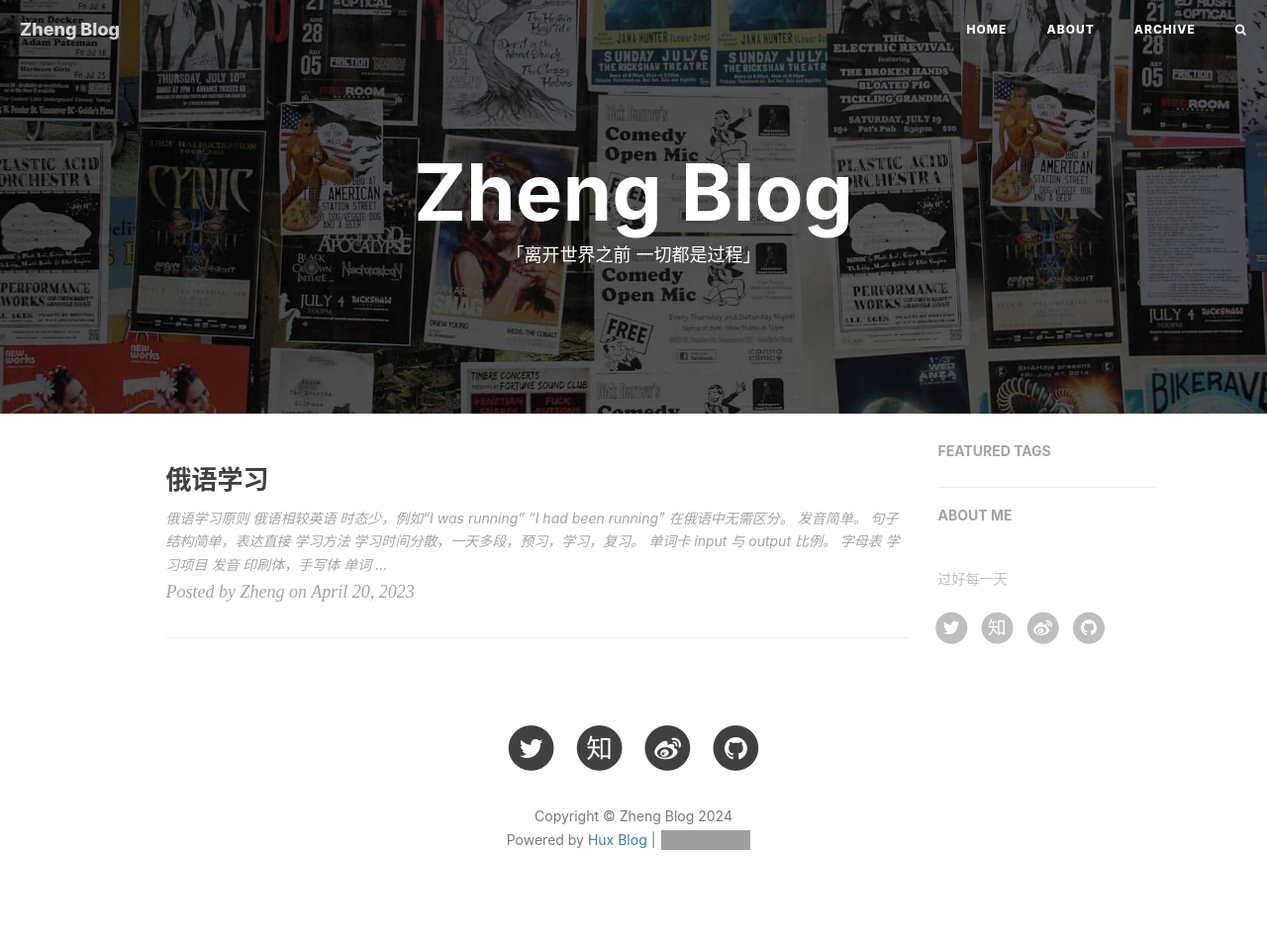
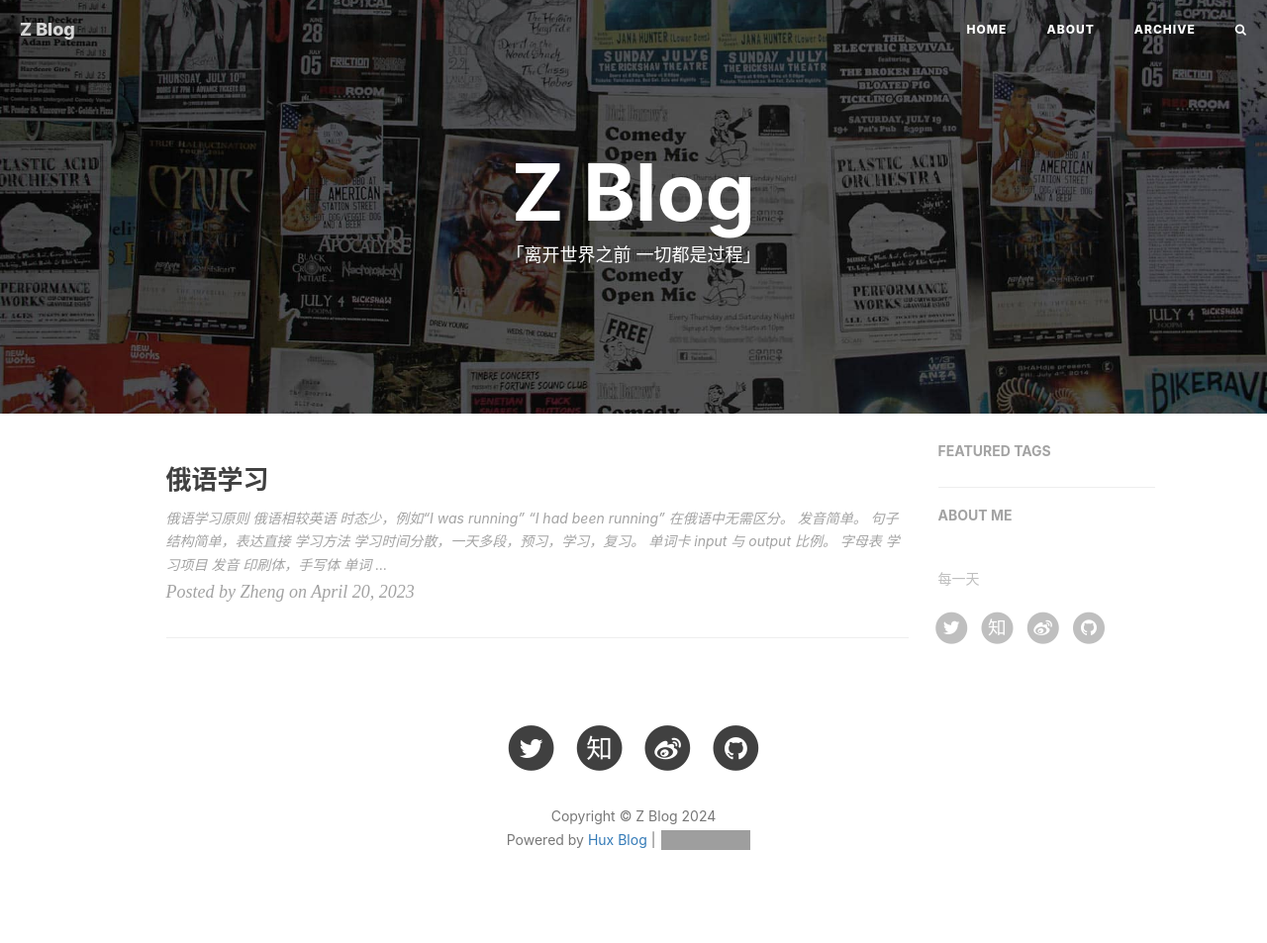
Before and after one commit to yoa137/yoa137.github.io, a Jekyll site: the page built from index.html, in a window 1280 px wide. Shown: the whole page at 99% size. Built offline with Jekyll 4.4.1, drawn with Linux system fonts in a browser that asks for light colours; nearby versions of some CDN libraries; the list of posts is cut into pages by our own code; comment, search, counter and statistics services are not loaded; grey boxes are pictures that could not be loaded.

Commit message:
2021/2/26

```diff
--- a/_config.yml
+++ b/_config.yml
@@ -1,6 +1,6 @@
 # Site settings
-title: Zheng Blog
-SEOTitle: 正的博客 | Zheng Blog
+title: Z Blog
+SEOTitle: Z的博客 | Z Blog
 header-img: img/home-bg.jpg
 email: forbe137@gmail.com
 description: "这里啥都没有"
@@ -74,7 +74,7 @@ netease_comment: false
 
 # Sidebar settings
 sidebar: true # whether or not using Sidebar.
-sidebar-about-description: "过好每一天"
+sidebar-about-description: "每一天"
 sidebar-avatar: "" # use absolute URL, seeing it's used in both `/` and `/about/`
 
 # Featured Tags
```
Also changed, not shown: about.html (+2 -8 lines).
